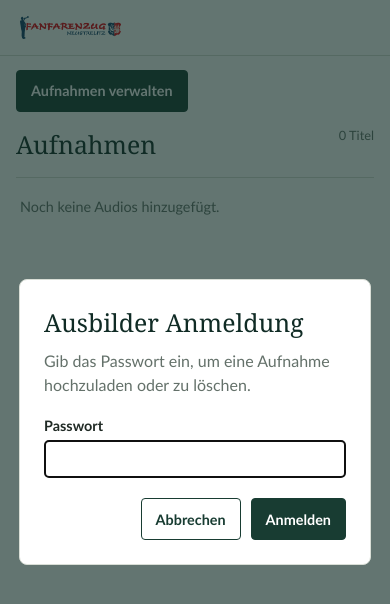
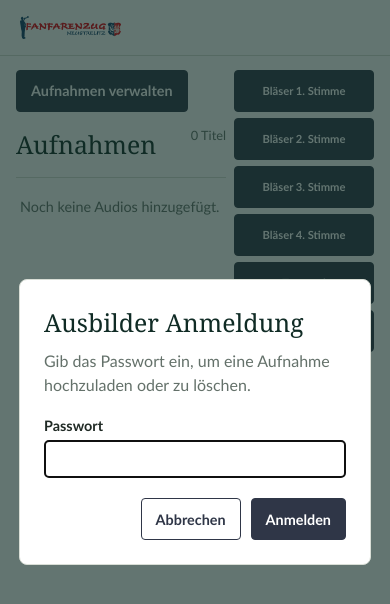
Before and after one commit to AndrxD09/Fanfarenzug-Neustrelitz-Seite, a website: page index.html in a window 390 px wide. Both pictures are taken after a click on the button "Aufnahmen verwalten". Drawn offline with Linux system fonts and the light colour scheme; no server answers.

Commit message:
Änderungen

```diff
--- a/index.html
+++ b/index.html
@@ -11,6 +11,7 @@
       color-scheme: light;
       --forest: #183c32;
       --forest-deep: #102b25;
+      --button-color: #2f3647;
       --gold: #d3a94f;
       --paper: #fff;
       --ink: #202a25;
@@ -47,24 +48,67 @@
       border-radius: 8px;
     }
 
+    .page-layout {
+      display: grid;
+      grid-template-columns: minmax(0, 1000px) minmax(180px, 1fr);
+      align-items: start;
+      gap: 20px;
+      width: calc(100% - 40px);
+      margin: 0 20px;
+    }
+
     .action-bar {
       display: flex;
       flex-wrap: wrap;
+      align-items: flex-start;
       gap: 10px;
-      width: min(100% - 40px, 1000px);
-      margin: 0 20px;
+      width: 100%;
       padding-top: 18px;
+    }
+
+    .register-sidebar {
+      align-self: stretch;
+    }
+
+    .register-navigation {
+      display: flex;
+      flex-direction: column;
+      align-items: stretch;
+      gap: 6px;
+      position: sticky;
+      top: 18px;
+      width: 180px;
+      margin-left: auto;
+      margin-top: 18px;
+    }
+
+    .register-button {
+      padding: 7px 9px;
+      font-size: 0.8rem;
+    }
+
+    .register-button[aria-pressed="true"] {
+      background: var(--button-color);
+      color: #fff;
     }
 
     .action-control {
       min-height: 42px;
       padding: 8px 14px;
-      border: 1px solid var(--forest);
+      border: 1px solid var(--button-color);
       border-radius: 4px;
       font: inherit;
       font-size: 0.9rem;
       font-weight: 700;
       cursor: pointer;
+    }
+
+    button {
+      transition: transform 140ms ease;
+    }
+
+    button:hover:not(:disabled) {
+      transform: scale(1.04);
     }
 
     .action-control:focus-visible {
@@ -73,13 +117,27 @@
     }
 
     .action-secondary {
-      background: #fff;
-      color: var(--forest);
+      background: var(--button-color);
+      color: #fff;
     }
 
     .action-primary {
-      background: var(--forest);
+      background: var(--button-color);
       color: #fff;
+    }
+
+    #logout-button {
+      border-color: var(--button-color);
+      background: #fff;
+      color: var(--button-color);
+    }
+
+    #cancel-login,
+    #cancel-upload,
+    #cancel-delete {
+      border-color: var(--button-color);
+      background: #fff;
+      color: var(--button-color);
     }
 
     .action-control:disabled {
@@ -175,8 +233,7 @@
     }
 
     main {
-      width: min(100% - 40px, 1000px);
-      margin: 0 20px;
+      width: 100%;
       padding: 18px 0 80px;
     }
 
@@ -257,12 +314,6 @@
       overflow-wrap: anywhere;
     }
 
-    .track-register {
-      flex: 0 1 155px;
-      color: var(--muted);
-      font-size: 0.85rem;
-    }
-
     audio {
       flex: 0 1 420px;
       width: auto;
@@ -300,12 +351,14 @@
     }
 
     @media (max-width: 560px) {
-      .action-bar { width: min(100% - 32px, 1000px); margin: 0 16px; padding-top: 14px; }
-      main { width: min(100% - 32px, 1000px); margin: 0 16px; padding-top: 14px; }
+      .page-layout { grid-template-columns: minmax(0, 1fr) 140px; gap: 8px; width: calc(100% - 32px); margin: 0 16px; }
+      .action-bar { padding-top: 14px; }
+      .register-navigation { width: 140px; margin-top: 14px; }
+      .register-button { padding: 7px 5px; font-size: 0.7rem; }
+      main { padding-top: 14px; }
       .track { gap: 8px 10px; }
       .track-number { flex-basis: 26px; }
       .track-title { max-width: 100%; }
-      .track-register { flex-basis: 120px; }
       audio { flex: 1 1 280px; }
       .section-heading { align-items: start; }
     }
@@ -315,6 +368,7 @@
         scroll-behavior: auto !important;
         animation-duration: 0.01ms !important;
         animation-iteration-count: 1 !important;
+        transition-duration: 0.01ms !important;
       }
     }
   </style>
@@ -324,11 +378,13 @@
     <img class="topbar-image" src="fanfarenzug-banner.png" alt="Fanfarenzug Neustrelitz">
   </header>
 
-  <nav class="action-bar" aria-label="Audioaktionen">
-    <button class="action-control action-primary" id="upload-button" type="button">Aufnahmen verwalten</button>
-    <button class="action-control action-secondary" id="logout-button" type="button" hidden>Abmelden</button>
-    <input id="audio-upload" type="file" accept="audio/*,video/*" multiple hidden>
-  </nav>
+  <div class="page-layout">
+    <div>
+      <nav class="action-bar" aria-label="Audioaktionen">
+        <button class="action-control action-primary" id="upload-button" type="button">Aufnahmen verwalten</button>
+        <button class="action-control action-secondary" id="logout-button" type="button" hidden>Abmelden</button>
+        <input id="audio-upload" type="file" accept="audio/*,video/*" multiple hidden>
+      </nav>
   <dialog class="upload-dialog" id="login-dialog" aria-labelledby="login-dialog-title">
     <form id="login-form">
       <h2 id="login-dialog-title">Ausbilder Anmeldung</h2>
@@ -379,6 +435,18 @@
       </div>
     </section>
   </main>
+    </div>
+    <aside class="register-sidebar" aria-label="Register-Navigation">
+      <div class="register-navigation" role="group" aria-label="Register">
+        <button class="action-control action-secondary register-button" type="button" data-register="Blaeser 1. Stimme" aria-pressed="true">Bläser 1. Stimme</button>
+        <button class="action-control action-secondary register-button" type="button" data-register="Blaeser 2. Stimme" aria-pressed="false">Bläser 2. Stimme</button>
+        <button class="action-control action-secondary register-button" type="button" data-register="Blaeser 3. Stimme" aria-pressed="false">Bläser 3. Stimme</button>
+        <button class="action-control action-secondary register-button" type="button" data-register="Blaeser 4. Stimme" aria-pressed="false">Bläser 4. Stimme</button>
+        <button class="action-control action-secondary register-button" type="button" data-register="Trommel" aria-pressed="false">Trommel</button>
+        <button class="action-control action-secondary register-button" type="button" data-register="Hochtrommel" aria-pressed="false">Hochtrommel</button>
+      </div>
+    </aside>
+  </div>
 
   <script>
     const uploadButton = document.querySelector("#upload-button");
@@ -400,6 +468,9 @@
     const trackList = document.querySelector(".track-list");
     const trackCount = document.querySelector("#track-count");
     const emptyState = document.querySelector("#empty-state");
+    const recordingsTitle = document.querySelector("#recordings-title");
+    const registerButtons = Array.from(document.querySelectorAll(".register-button"));
+    let activeRegister = "Blaeser 1. Stimme";
     let isAuthenticated = false;
     let loginFollowUp = "select-file";
     let pendingDeletion = null;
@@ -422,17 +493,18 @@
       title.className = "track-title";
       title.textContent = recording.title;
 
-      const register = document.createElement("span");
-      register.className = "track-register";
-      register.textContent = recording.register || "";
-
       const player = document.createElement("audio");
       player.controls = true;
       player.preload = "metadata";
       player.src = recording.url;
       player.setAttribute("aria-label", `${recording.title} abspielen`);
+      player.addEventListener("play", () => {
+        document.querySelectorAll("audio").forEach((otherPlayer) => {
+          if (otherPlayer !== player) otherPlayer.pause();
+        });
+      });
 
-      track.append(number, title, register, player);
+      track.append(number, title, player);
       if (isAuthenticated) {
         const deleteButton = document.createElement("button");
         deleteButton.className = "delete-recording";
@@ -468,18 +540,32 @@
     }
 
     function renderRecordings(recordings) {
+      const registerRecordings = recordings.filter((recording) => recording.register === activeRegister);
+      const registerLabel = activeRegister.replace("Blaeser", "Bläser");
       trackList.replaceChildren();
-      trackCount.textContent = `${recordings.length} Titel`;
+      recordingsTitle.textContent = registerLabel;
+      trackCount.textContent = `${registerRecordings.length} Titel`;
 
-      if (recordings.length === 0) {
+      if (registerRecordings.length === 0) {
+        emptyState.textContent = `Noch keine Audios für ${registerLabel} hinzugefügt.`;
         trackList.append(emptyState);
         return;
       }
 
-      recordings.forEach((recording) => {
+      registerRecordings.forEach((recording) => {
         trackList.append(createTrack(recording));
       });
     }
+
+    registerButtons.forEach((button) => {
+      button.addEventListener("click", () => {
+        activeRegister = button.dataset.register;
+        registerButtons.forEach((registerButton) => {
+          registerButton.setAttribute("aria-pressed", String(registerButton === button));
+        });
+        if (savedRecordings !== null) renderRecordings(savedRecordings);
+      });
+    });
 
     async function loadRecordings() {
       const response = await fetch("/api/audio", { cache: "no-store" });
@@ -549,7 +635,7 @@
         ].forEach((value) => {
           const option = document.createElement("option");
           option.value = value;
-          option.textContent = value;
+          option.textContent = value.replace("Blaeser", "Bläser");
           registerSelect.append(option);
         });
         registerLabel.append(registerSelect);
```
Also changed, not shown: login.html (+9 -2 lines).
